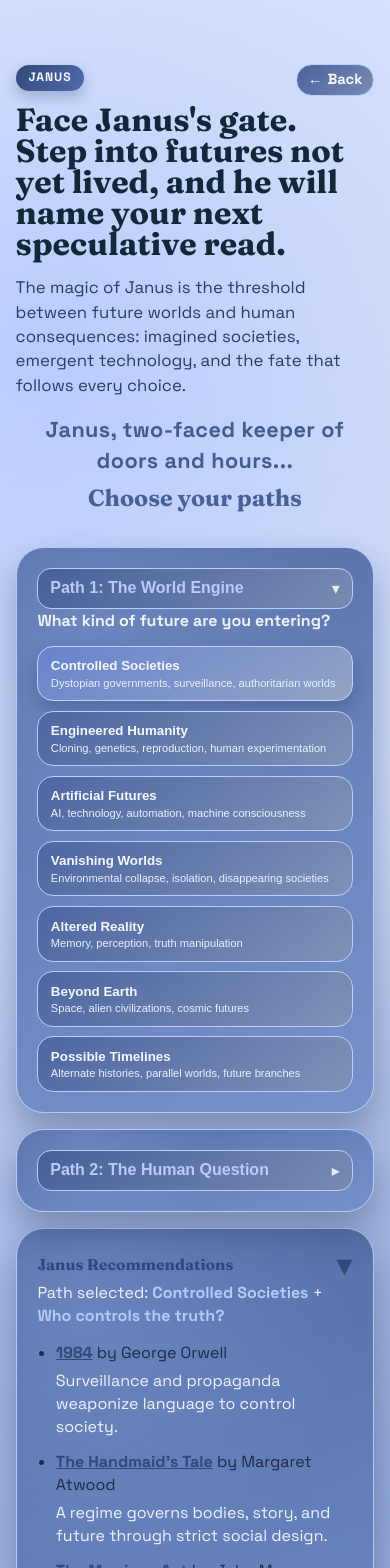
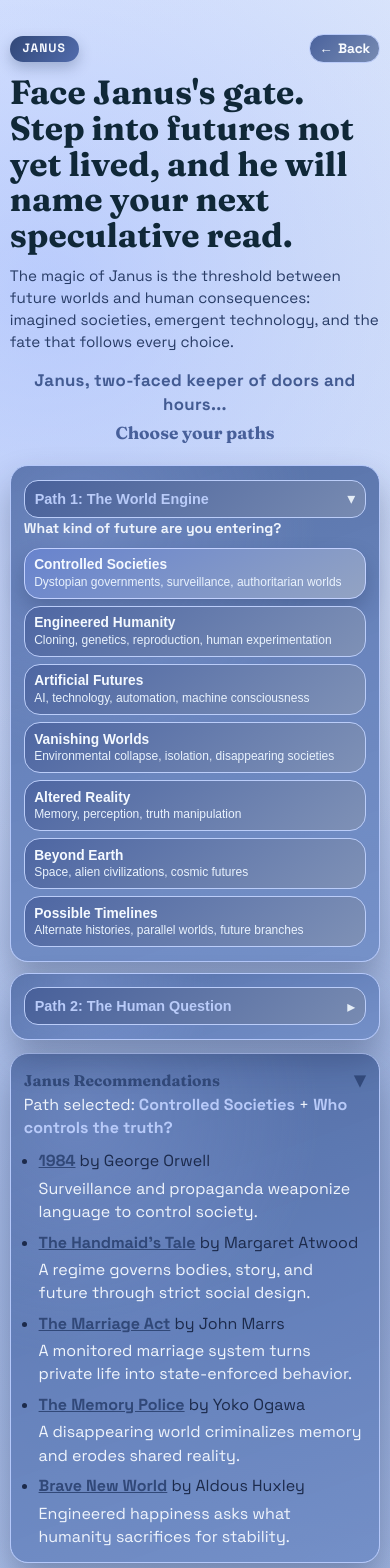
Before and after one commit to allyyim/Pythia, a React (Vite) app: page /janus in a window 390 px wide. Shown: the top 1568 px of the page. Built offline with nearby package versions, Linux system fonts and the light colour scheme.

Commit message:
mobile bottleneck

```diff
--- a/src/App.css
+++ b/src/App.css
@@ -363,6 +363,68 @@ textarea:focus,
   font-size: 0.92rem;
 }
 
+@media (max-width: 640px) {
+  .app-shell {
+    width: min(100%, 95vw);
+    padding: 2.25rem 0 2.8rem;
+  }
+
+  .hero {
+    margin-bottom: 1.25rem;
+  }
+
+  .hero h1 {
+    max-width: none;
+    font-size: clamp(1.6rem, 8.2vw, 2.25rem);
+    line-height: 1.06;
+  }
+
+  .subtitle {
+    margin-top: 0.72rem;
+    font-size: 0.97rem;
+  }
+
+  .sister-site {
+    margin-top: 0.9rem;
+    padding: 0.72rem 0.75rem;
+  }
+
+  .prompt-card {
+    padding: 0.9rem;
+    border-radius: 18px;
+    gap: 0.72rem;
+  }
+
+  .field-tabs {
+    width: 100%;
+    justify-content: space-between;
+    gap: 0.25rem;
+  }
+
+  .field-tabs button {
+    flex: 1;
+    font-size: 0.82rem;
+    padding: 0.46rem 0.5rem;
+  }
+
+  textarea {
+    min-height: 86px;
+  }
+
+  .stage {
+    min-height: 300px;
+    margin-top: 1.25rem;
+  }
+
+  .bubble-wrap {
+    min-height: 320px;
+  }
+
+  .results-heading {
+    font-size: 1.12rem;
+  }
+}
+
 .results .author {
   margin-bottom: 0.35rem;
   font-weight: 700;
--- a/src/JanusPage.css
+++ b/src/JanusPage.css
@@ -277,3 +277,94 @@
     grid-template-columns: 1fr;
   }
 }
+
+@media (max-width: 640px) {
+  .janus-shell {
+    width: min(100%, 95vw);
+    padding: 2.2rem 0 2.9rem;
+  }
+
+  .janus-hero {
+    margin-bottom: 1.25rem;
+  }
+
+  .janus-top-back-link {
+    top: -0.1rem;
+    height: 1.85rem;
+    font-size: 0.85rem;
+    padding: 0 0.56rem;
+  }
+
+  .janus-hero h1 {
+    font-size: clamp(1.55rem, 8.6vw, 2.15rem);
+    line-height: 1.06;
+  }
+
+  .janus-subtitle {
+    margin-top: 0.72rem;
+    font-size: 0.95rem;
+  }
+
+  .janus-invocation {
+    margin-top: 0.8rem;
+    font-size: 1.05rem;
+  }
+
+  .janus-paths-heading {
+    margin-top: 0.22rem;
+    font-size: 1.08rem;
+  }
+
+  .janus-grid {
+    margin-top: 0.78rem;
+    gap: 0.68rem;
+  }
+
+  .janus-card {
+    border-radius: 18px;
+    padding: 0.85rem 0.82rem;
+  }
+
+  .janus-track-toggle {
+    padding: 0.54rem 0.62rem;
+    font-size: 0.9rem;
+  }
+
+  .janus-track-prompt {
+    margin-top: 0.56rem;
+    font-size: 0.88rem;
+  }
+
+  .janus-chip-grid {
+    gap: 0.44rem;
+    margin-top: 0.58rem;
+  }
+
+  .janus-chip {
+    padding: 0.54rem 0.58rem;
+    font-size: 0.86rem;
+  }
+
+  .janus-chip small {
+    margin-top: 0.15rem;
+    font-size: 0.75rem;
+    line-height: 1.2;
+  }
+
+  .janus-recommendations-arrow {
+    font-size: 1.55rem;
+  }
+
+  .janus-results {
+    margin-top: 0.82rem;
+  }
+
+  .janus-results ul {
+    margin-top: 0.66rem;
+    padding-left: 0.92rem;
+  }
+
+  .janus-results li + li {
+    margin-top: 0.48rem;
+  }
+}
--- a/src/MedusaPage.css
+++ b/src/MedusaPage.css
@@ -304,30 +304,76 @@
 @media (max-width: 640px) {
   .medusa-shell {
     width: min(100%, 95vw);
-    padding-top: 2.2rem;
+    padding: 2.2rem 0 2.8rem;
   }
 
   .medusa-top-back-link {
-    top: -0.2rem;
+    top: -0.1rem;
+    height: 1.85rem;
+    font-size: 0.85rem;
+    padding: 0 0.56rem;
+  }
+
+  .medusa-hero {
+    margin-bottom: 1.25rem;
+  }
+
+  .medusa-hero h1 {
+    max-width: none;
+    font-size: clamp(1.55rem, 8.6vw, 2.15rem);
+    line-height: 1.06;
   }
 
   .mirror-options {
     grid-template-columns: 1fr;
-    gap: 0.55rem;
+    gap: 0.5rem;
   }
 
   .reflection-mirror {
-    min-height: 120px;
+    min-height: 102px;
+    padding: 0.75rem 0.62rem;
+    font-size: 0.82rem;
     border-radius: 44% / 38%;
+  }
+
+  .mirror-invocation {
+    font-size: 1.15rem;
+  }
+
+  .mirror-prompt {
+    font-size: 0.86rem;
   }
 
   .collection-block,
   .collection-panel {
+    margin-top: 0.72rem;
     padding-left: 0.72rem;
     padding-right: 0.72rem;
   }
 
+  .collection-chooser {
+    gap: 0.38rem;
+  }
+
+  .collection-pill {
+    font-size: 0.78rem;
+    padding: 0.3rem 0.62rem;
+  }
+
+  .collection-panel h3 {
+    font-size: 0.95rem;
+  }
+
+  .collection-panel ul {
+    padding-left: 0.92rem;
+  }
+
+  .collection-panel li + li {
+    margin-top: 0.22rem;
+  }
+
   .medusa-subtitle {
-    font-size: 1rem;
+    margin-top: 0.72rem;
+    font-size: 0.95rem;
   }
 }
```
